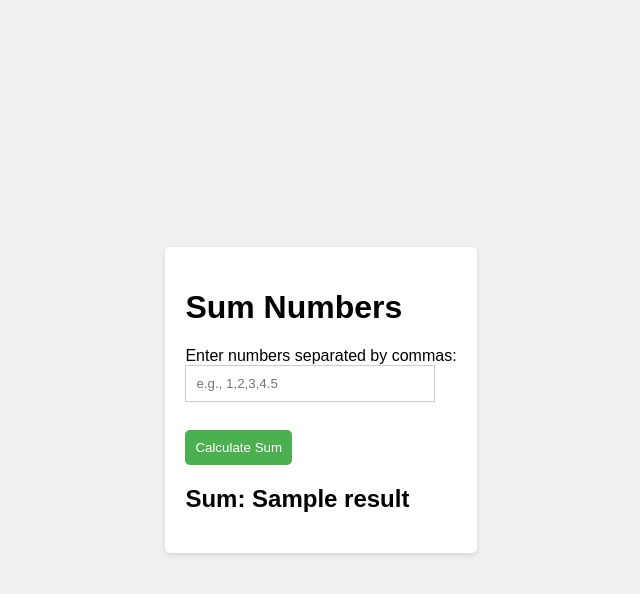
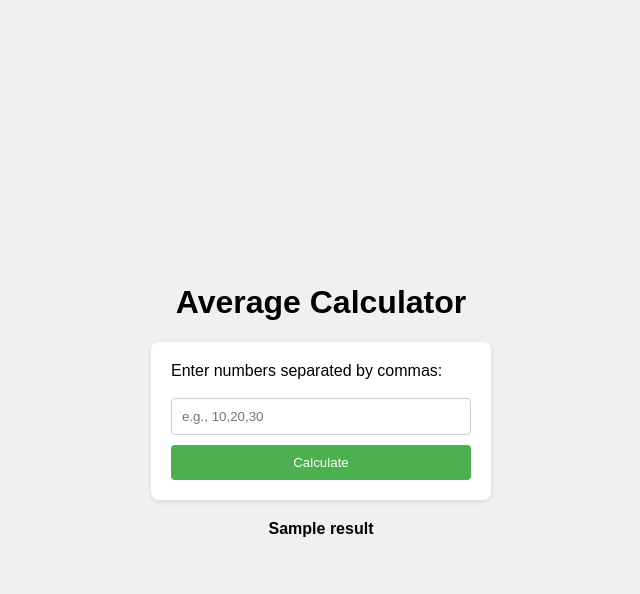
Before and after one commit to nasaraiahp/CrewAI, a Flask app: template templates/index.html in a window 1280 px wide. Shown: the top 594 px of the page, without its empty margins (319-959 px from the left). Run offline with Flask 3, Linux system fonts and the light colour scheme; the template is opened without the code that fills it: most values are stand-ins (such as "Sample title", 1, 10 or a date in 2020).

Commit message:
Add auto-generated HTML template

```diff
--- a/templates/index.html
+++ b/templates/index.html
@@ -3,7 +3,7 @@
 <head>
     <meta charset="UTF-8">
     <meta name="viewport" content="width=device-width, initial-scale=1.0">
-    <title>Sum Numbers</title>
+    <title>Average Calculator</title>
     <style>
         body {
             font-family: sans-serif;
@@ -16,53 +16,48 @@
             background-color: #f0f0f0;
         }
 
-        .container {
+        form {
+            display: flex;
+            flex-direction: column;
+            max-width: 300px; /* Use max-width for responsiveness */
+            width: 90%; /* Occupy 90% of container width on smaller screens */
+            padding: 20px;
+            border-radius: 8px;
             background-color: white;
-            padding: 20px;
-            border-radius: 5px;
-            box-shadow: 0 2px 5px rgba(0, 0, 0, 0.1);
-            max-width: 400px; /* Limits the width on larger screens */
+            box-shadow: 0 2px 5px rgba(0,0,0,0.1);
         }
 
         input[type="text"] {
-            width: calc(100% - 22px); /* Accounts for padding and border */
             padding: 10px;
             margin-bottom: 10px;
-            box-sizing: border-box;
             border: 1px solid #ccc;
+            border-radius: 4px;
+            box-sizing: border-box; /* Include padding and border in element's total width and height */
         }
 
-        input[type="submit"] {
+        button {
             padding: 10px;
             background-color: #4CAF50;
             color: white;
             border: none;
-            border-radius: 5px;
+            border-radius: 4px;
             cursor: pointer;
         }
 
-        .error {
-            color: red;
-            margin-top: 10px;
+        #result {
+            margin-top: 20px;
+            font-weight: bold;
+            text-align: center; /* Center the result text */
         }
     </style>
 </head>
 <body>
-    <div class="container">
-        <h1>Sum Numbers</h1>
-        <form method="POST">
-            <label for="numbers">Enter numbers separated by commas:</label><br>
-            <input type="text" id="numbers" name="numbers" placeholder="e.g., 1,2,3,4.5"><br><br>
-            <input type="submit" value="Calculate Sum">
-
-            {% if error %}
-                <p class="error">{{ error }}</p>
-            {% endif %}
-        </form>
-
-        {% if result %}
-            <h2>Sum: {{ result }}</h2>
-        {% endif %}
-    </div>
+    <h1>Average Calculator</h1>
+    <form method="post">
+        <label for="numbers">Enter numbers separated by commas:</label><br>
+        <input type="text" id="numbers" name="numbers" placeholder="e.g., 10,20,30" required>
+        <button type="submit">Calculate</button>
+    </form>
+    <div id="result">{{ result }}</div>
 </body>
 </html>
```
